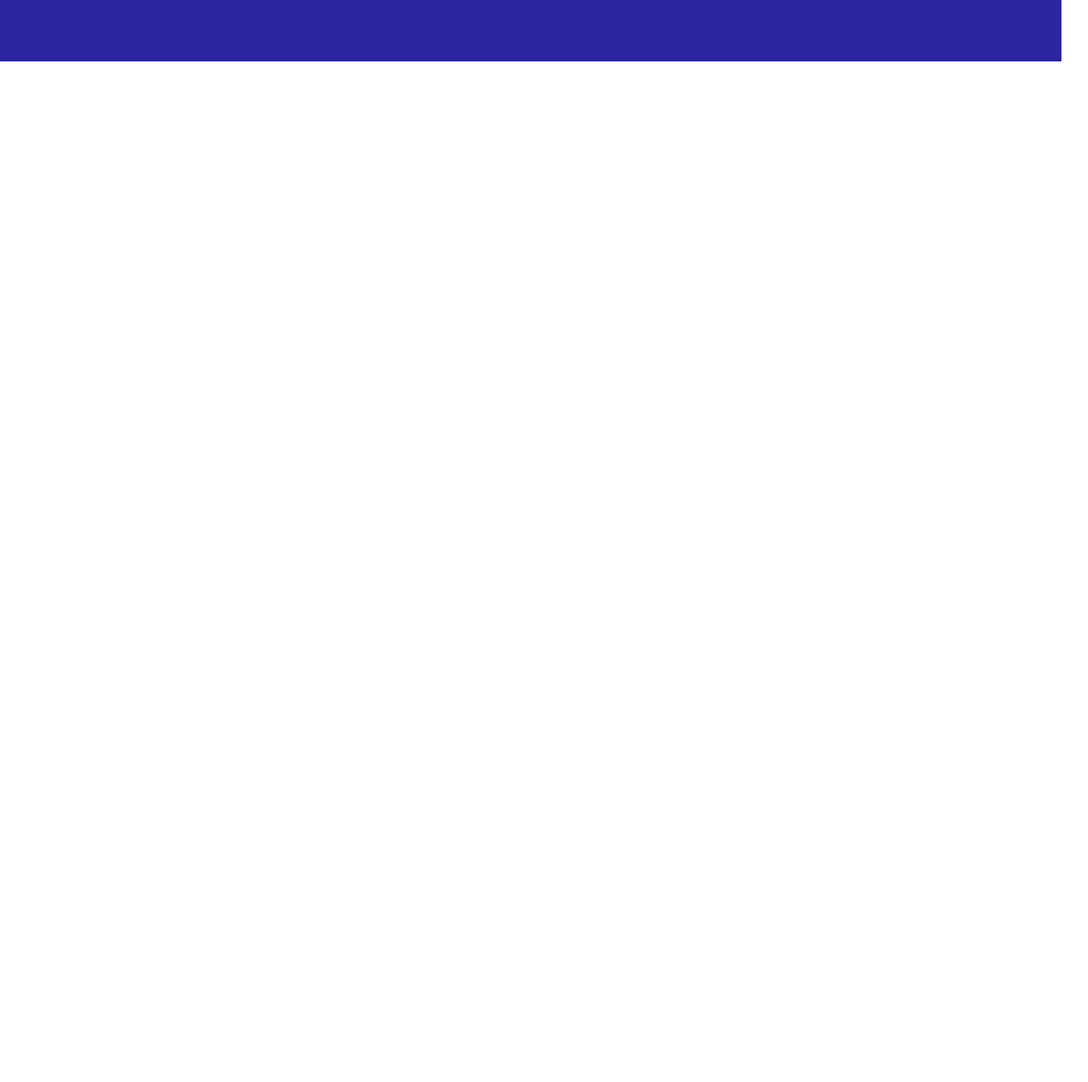
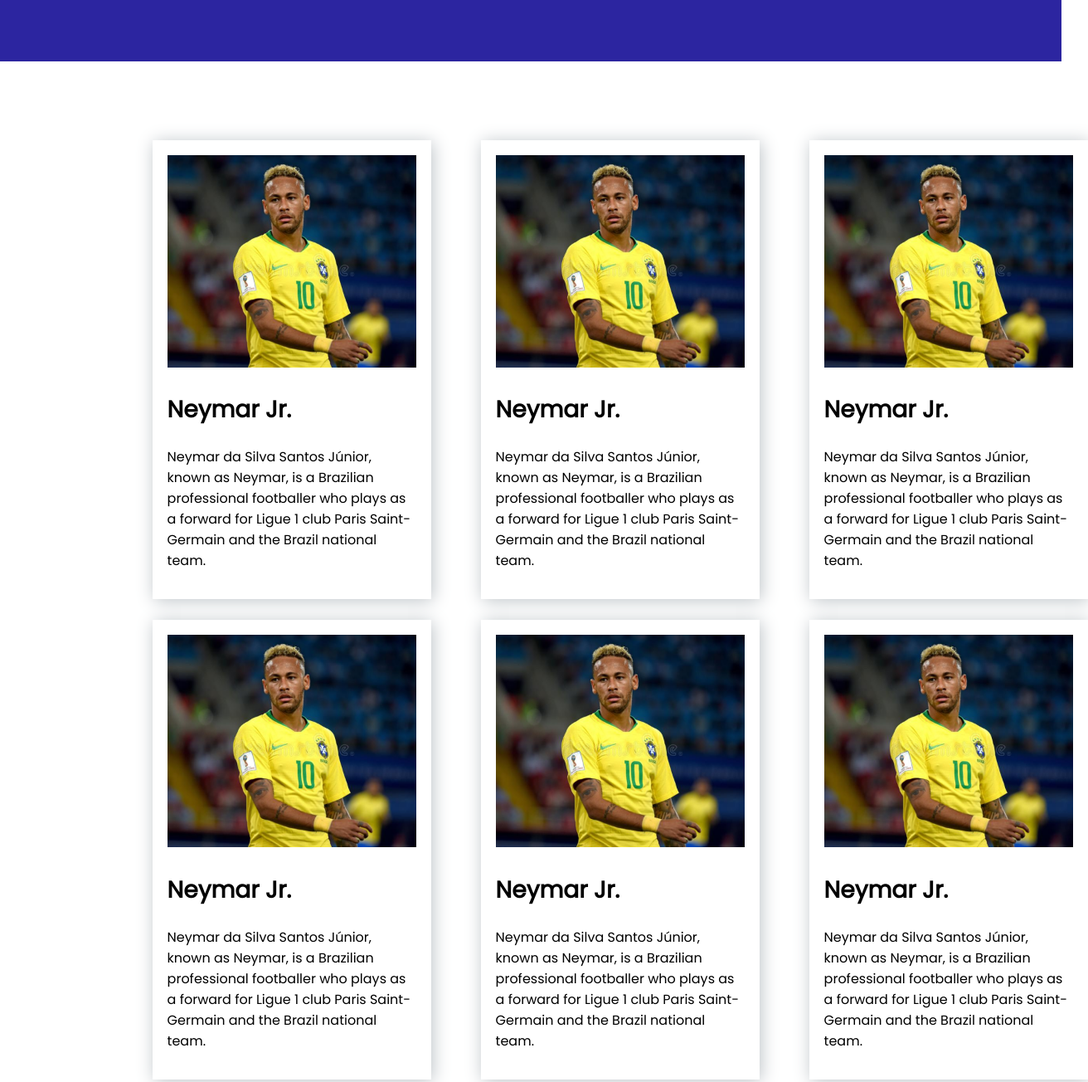
Before and after one commit to mdnazmulsobuz/football-mania, a plain HTML site: page index.html in a window 1280 px wide. Shown: the part 592-1896 px from the top of the page at 83% size, 1312 px wide, since content can reach past the window. Before the commit the page ends 800 px from the top, so only its background shows below. Drawn offline with Linux system fonts and the light colour scheme.

Commit message:
plaers- area- done

```diff
--- a/index.html
+++ b/index.html
@@ -30,6 +30,61 @@
                 </div>
             </div>
         </section>
+
+        <!-- palyers-area-start -->
+        <section class="player-area">
+            <div class="players">
+                <div class="player">
+                    <img src="images/players/player-1.png" alt="">
+                    <h2>Neymar Jr.</h2>
+                    <p>Neymar da Silva Santos Júnior, known as Neymar, is a Brazilian professional footballer who plays as a forward for Ligue 1 club Paris Saint-Germain and the Brazil national team.</p>
+                </div>
+                <div class="player">
+                    <img src="images/players/player-1.png" alt="">
+                    <h2>Neymar Jr.</h2>
+                    <p>Neymar da Silva Santos Júnior, known as Neymar, is a Brazilian professional footballer who plays as a forward for Ligue 1 club Paris Saint-Germain and the Brazil national team.</p>
+                </div>
+                <div class="player">
+                    <img src="images/players/player-1.png" alt="">
+                    <h2>Neymar Jr.</h2>
+                    <p>Neymar da Silva Santos Júnior, known as Neymar, is a Brazilian professional footballer who plays as a forward for Ligue 1 club Paris Saint-Germain and the Brazil national team.</p>
+                </div>
+            </div>
+            <div class="players">
+                <div class="player">
+                    <img src="images/players/player-1.png" alt="">
+                    <h2>Neymar Jr.</h2>
+                    <p>Neymar da Silva Santos Júnior, known as Neymar, is a Brazilian professional footballer who plays as a forward for Ligue 1 club Paris Saint-Germain and the Brazil national team.</p>
+                </div>
+                <div class="player">
+                    <img src="images/players/player-1.png" alt="">
+                    <h2>Neymar Jr.</h2>
+                    <p>Neymar da Silva Santos Júnior, known as Neymar, is a Brazilian professional footballer who plays as a forward for Ligue 1 club Paris Saint-Germain and the Brazil national team.</p>
+                </div>
+                <div class="player">
+                    <img src="images/players/player-1.png" alt="">
+                    <h2>Neymar Jr.</h2>
+                    <p>Neymar da Silva Santos Júnior, known as Neymar, is a Brazilian professional footballer who plays as a forward for Ligue 1 club Paris Saint-Germain and the Brazil national team.</p>
+                </div>
+            </div>
+            <div class="players">
+                <div class="player">
+                    <img src="images/players/player-1.png" alt="">
+                    <h2>Neymar Jr.</h2>
+                    <p>Neymar da Silva Santos Júnior, known as Neymar, is a Brazilian professional footballer who plays as a forward for Ligue 1 club Paris Saint-Germain and the Brazil national team.</p>
+                </div>
+                <div class="player">
+                    <img src="images/players/player-1.png" alt="">
+                    <h2>Neymar Jr.</h2>
+                    <p>Neymar da Silva Santos Júnior, known as Neymar, is a Brazilian professional footballer who plays as a forward for Ligue 1 club Paris Saint-Germain and the Brazil national team.</p>
+                </div>
+                <div class="player">
+                    <img src="images/players/player-1.png" alt="">
+                    <h2>Neymar Jr.</h2>
+                    <p>Neymar da Silva Santos Júnior, known as Neymar, is a Brazilian professional footballer who plays as a forward for Ligue 1 club Paris Saint-Germain and the Brazil national team.</p>
+                </div>
+            </div>
+        </section>
     </main>
     <!-- main-area-end -->
 
--- a/style.css
+++ b/style.css
@@ -45,3 +45,32 @@ body{
 .banner-right img {
     width: 100%;
 }
+/* palyder section style */
+.player-area{
+    width: 100%;
+    padding-top: 70px;
+    padding-bottom: 70px;
+}
+.players{
+    display: grid;
+    grid-template-columns: repeat(3, 1fr);
+    margin: 25px 12%;
+}
+.player{
+    box-shadow: 2px 2px 20px #bdc3c7;
+    margin: 0 30px;
+    padding: 18px;
+    background-color: #fff;
+}
+.player img{
+    width: 300px;
+    height: 256px;
+}
+.player h2{
+    font-weight: 700;
+    font-size: 28px;
+}
+.player p{
+    font-size: 16px;
+    font-weight: 400;
+}
```
